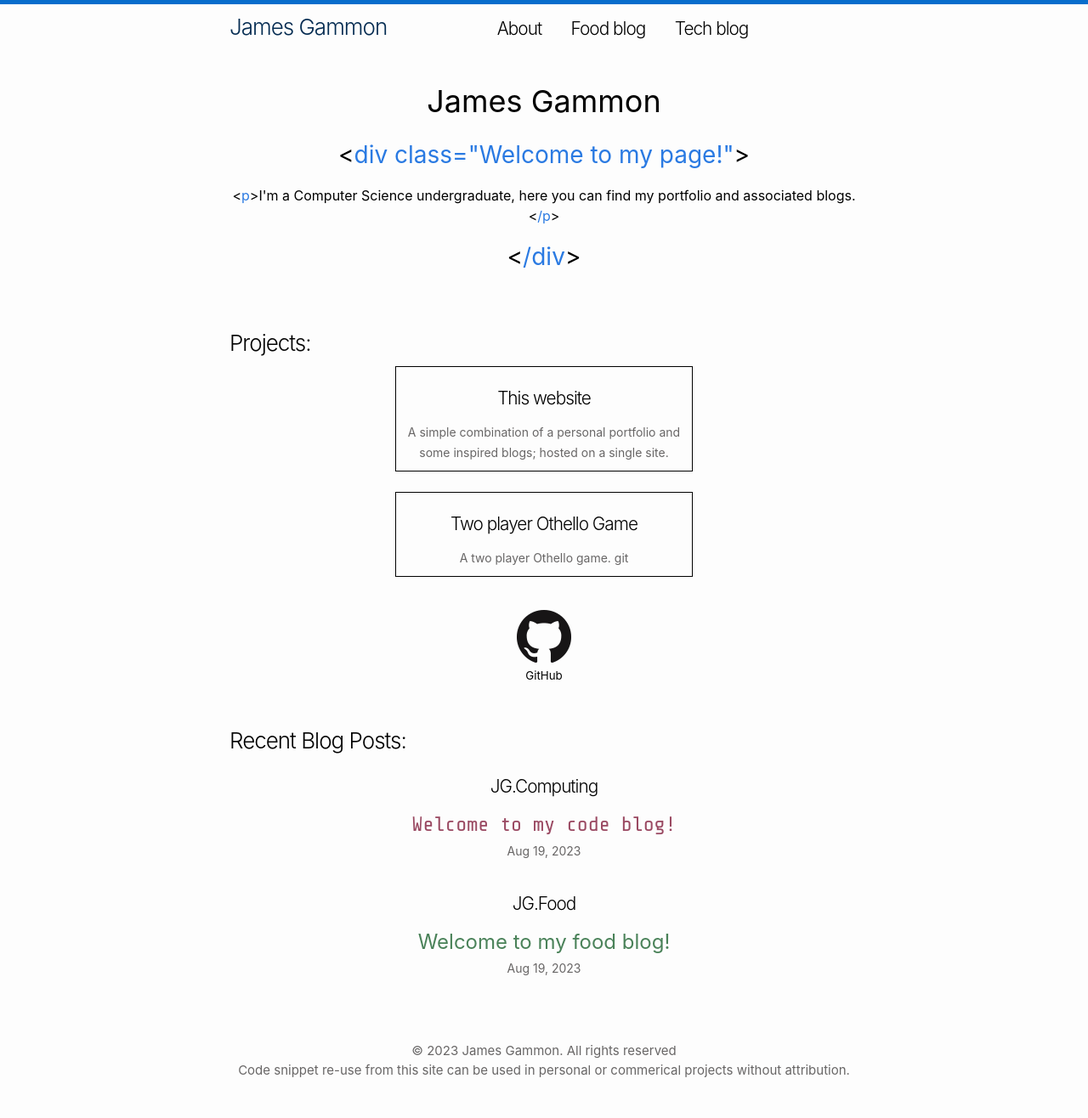
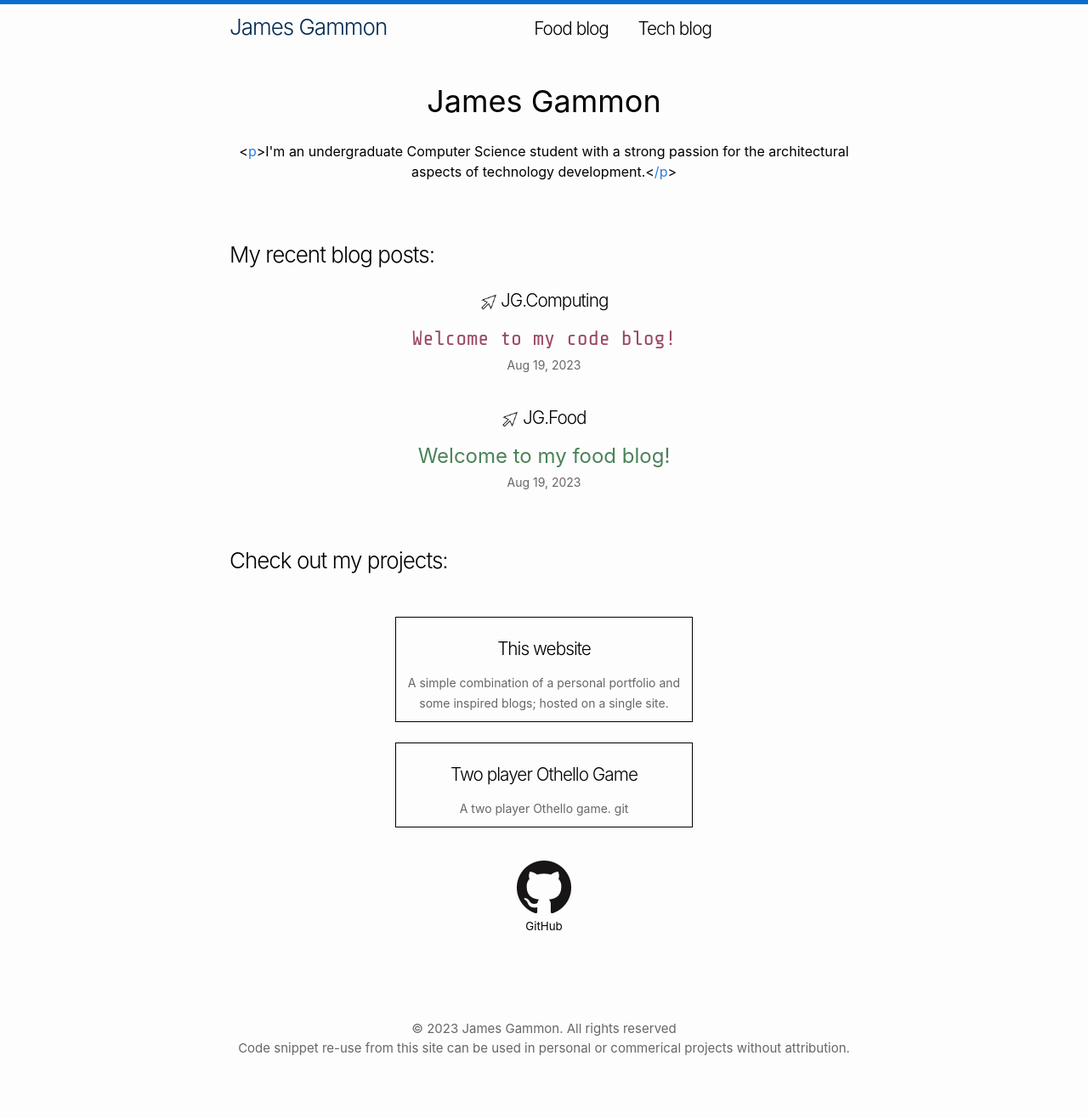
Before and after one commit to jamesgammo/jamesgammo.github.io, a Jekyll site: the page built from index.markdown, in a window 1280 px wide. Shown: the whole page at 85% size. Built offline with Jekyll 4.4.1, drawn with Linux system fonts in a browser that asks for light colours; after the commit the page ends 1290 px from its top, so only the background shows below that.

Commit message:
changing index and removed about

```diff
--- a/_sass/minima/_layout.scss
+++ b/_sass/minima/_layout.scss
@@ -6,6 +6,17 @@
 
 
 // Own classes imported
+
+.row {
+  display: flex; /* Use flexbox for easy alignment */
+}
+
+.col {
+  padding: 5px; /* Optional: Add padding for spacing */
+  text-align: center; /* Optional: Center align content */
+}
+
+
 
 .html-tag{
   color: #2a7ae2;
--- a/about.markdown
+++ b/about.markdown
@@ -1,7 +1,3 @@
 ---
 layout: page
-title: About
-order: 2
 ---
-
-I'm just a small town developer. Living in a big software world.
--- a/food/index.markdown
+++ b/food/index.markdown
@@ -7,7 +7,5 @@ order: 3
 
 <p>Welcome to my food blog, I'll talk about my experience with food, whats it's like living with severe allergies and how I've travelled with food.</p>
 
-Click <a href="/about.html" style="color: blue;">here </a>to learn more about me.
-
 
 <hr style="background-color: #4a8259; height: 1px; border: none;">
--- a/index.markdown
+++ b/index.markdown
@@ -1,21 +1,65 @@
 ---
-# To modify the layout, see https://jekyllrb.com/docs/themes/#overriding-theme-defaults
-
 layout: home
-
 ---
 
 <div id="introduction">
     <p class="intro-text center-content">James Gammon</p>
-    <p class="secondary-text center-content">&lt;<span class="html-tag">div class="Welcome to my page!"</span>&gt;</p>
-    <p class="center-content">&lt;<span class="html-tag">p</span>&gt;I'm a Computer Science undergraduate, here you can find my portfolio and associated blogs.&lt;<span class="html-tag">/p</span>&gt;</p>
-    <p class="secondary-text center-content">&lt;<span class="html-tag">/div</span>&gt;</p>
+    <!-- Small description -->
+    <div class="row">
+        <!----
+        <div class="col">
+            <p class="secondary-text center-content">&lt;<span class="html-tag">div</span>&gt;</p>
+        </div>
+        --->
+        <div class="col">
+            <p class="center-content">&lt;<span class="html-tag">p</span>&gt;I'm an undergraduate Computer Science student with a strong passion for the architectural aspects of technology development.&lt;<span class="html-tag">/p</span>&gt;</p>
+        </div>
+        <!----
+        <div class="col">
+            <p class="secondary-text center-content">&lt;<span class="html-tag">/div</span>&gt;</p>
+        </div>
+        --->
+    </div>
+    <!---
+    <div class="center-content">
+        <img src="windows cursor.png" alt="cursor" style="width: 20px; height; 20px;">
+        <a class="no-padding-paragraph headertut" href="/about.html">About page!</a><br>
+    </div>
+    --->
+
 </div>
 
 <br>
 
+<!-- Blog posts -->
+<p class="no-padding-paragraph" style="font-size: 26px">My recent blog posts:</p>
+<div id="blog posts"  class="center-content">
+    <ul class = "older-posts">
+        {%- assign last_cs = site.posts | where: "category", "CS" | first -%}
+        {%- assign last_food = site.posts | where: "category", "Food" | first -%}
+        <img src="windows cursor.png" alt="cursor" style="width: 20px; height; 20px;">
+        <a class="no-padding-paragraph headertut" href="/code/">JG.Computing</a>
+        <li>
+            <a class="post-link-tech" href="{{ last_cs.url }}">{{ last_cs.title }}</a>
+            {%- assign date_format = site.minima.date_format | default: "%b %-d, %Y" -%}
+            <span class="post-meta">{{ last_cs.date | date: date_format }}</span>
+        </li>
+        <br>
+        <img src="windows cursor.png" alt="cursor" style="width: 20px; height; 20px;">
+        <a class="no-padding-paragraph headertut" href="/food/">JG.Food</a>
+        <li>
+            <a class="post-link-food" href="{{ last_food.url }}">{{ last_food.title }}</a>
+            {%- assign date_format = site.minima.date_format | default: "%b %-d, %Y" -%}
+            <span class="post-meta">{{ last_food.date | date: date_format }}</span>
+        </li>
+    </ul>
+</div>
 
-<p class="no-padding-paragraph" style="font-size: 26px">Projects:</p>
+<br>
+
+<!-- Projects -->
+<p class="no-padding-paragraph" style="font-size: 26px">Check out my projects:</p>
+<br>
 <div class="center-content">
     <!-- Website project  -->
     <div class="bordered-text center-content">
@@ -28,13 +72,12 @@ layout: home
         <a class="no-padding-paragraph headertut" href="/about-othello.html">Two player Othello Game</a><br>
         <span class="post-meta">A two player Othello game. git </span>
     </div>
-
-
-
-
 </div>
 
 <br>
+
+
+<!---->
 <div class="center-content">
  <a href="https://github.com/jamesgammo">
     <picture>
@@ -47,25 +90,3 @@ layout: home
 </div>
 
 <br>
-
-<p class="no-padding-paragraph" style="font-size: 26px">Recent Blog Posts:</p>
-
-<div id="blog posts"  class="center-content">
-    <ul class = "older-posts">
-        {%- assign last_cs = site.posts | where: "category", "CS" | first -%}
-        {%- assign last_food = site.posts | where: "category", "Food" | first -%}
-        <a class="no-padding-paragraph headertut" href="/code/">JG.Computing</a>
-        <li>
-            <a class="post-link-tech" href="{{ last_cs.url }}">{{ last_cs.title }}</a>
-            {%- assign date_format = site.minima.date_format | default: "%b %-d, %Y" -%}
-            <span class="post-meta">{{ last_cs.date | date: date_format }}</span>
-        </li>
-        <br>
-        <a class="no-padding-paragraph headertut" href="/food/">JG.Food</a>
-        <li>
-            <a class="post-link-food" href="{{ last_food.url }}">{{ last_food.title }}</a>
-            {%- assign date_format = site.minima.date_format | default: "%b %-d, %Y" -%}
-            <span class="post-meta">{{ last_food.date | date: date_format }}</span>
-        </li>
-    </ul>
-</div>
```
Also changed, not shown: _layouts/page.html (+2 -11 lines), windows cursor.png (added).
